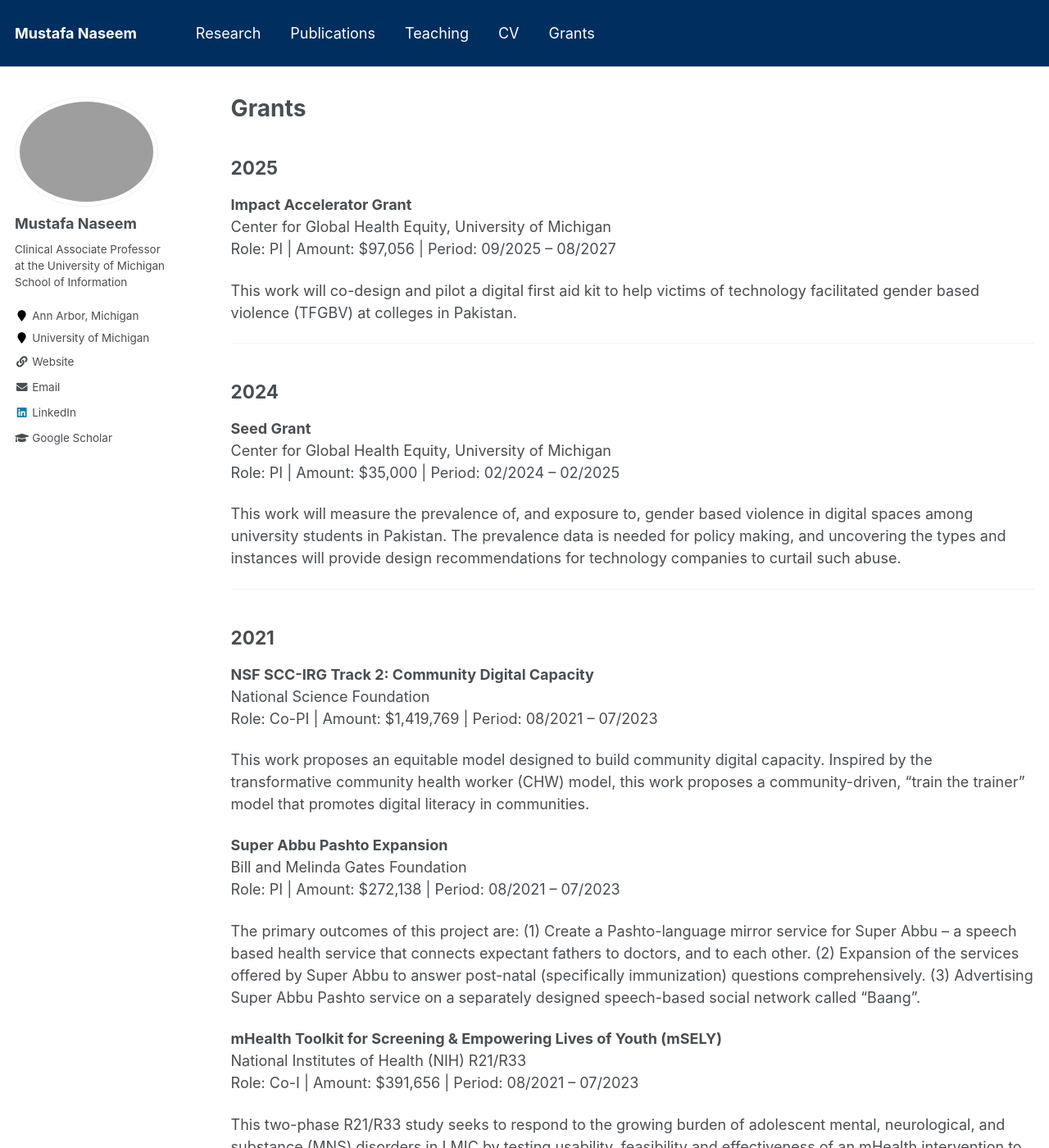
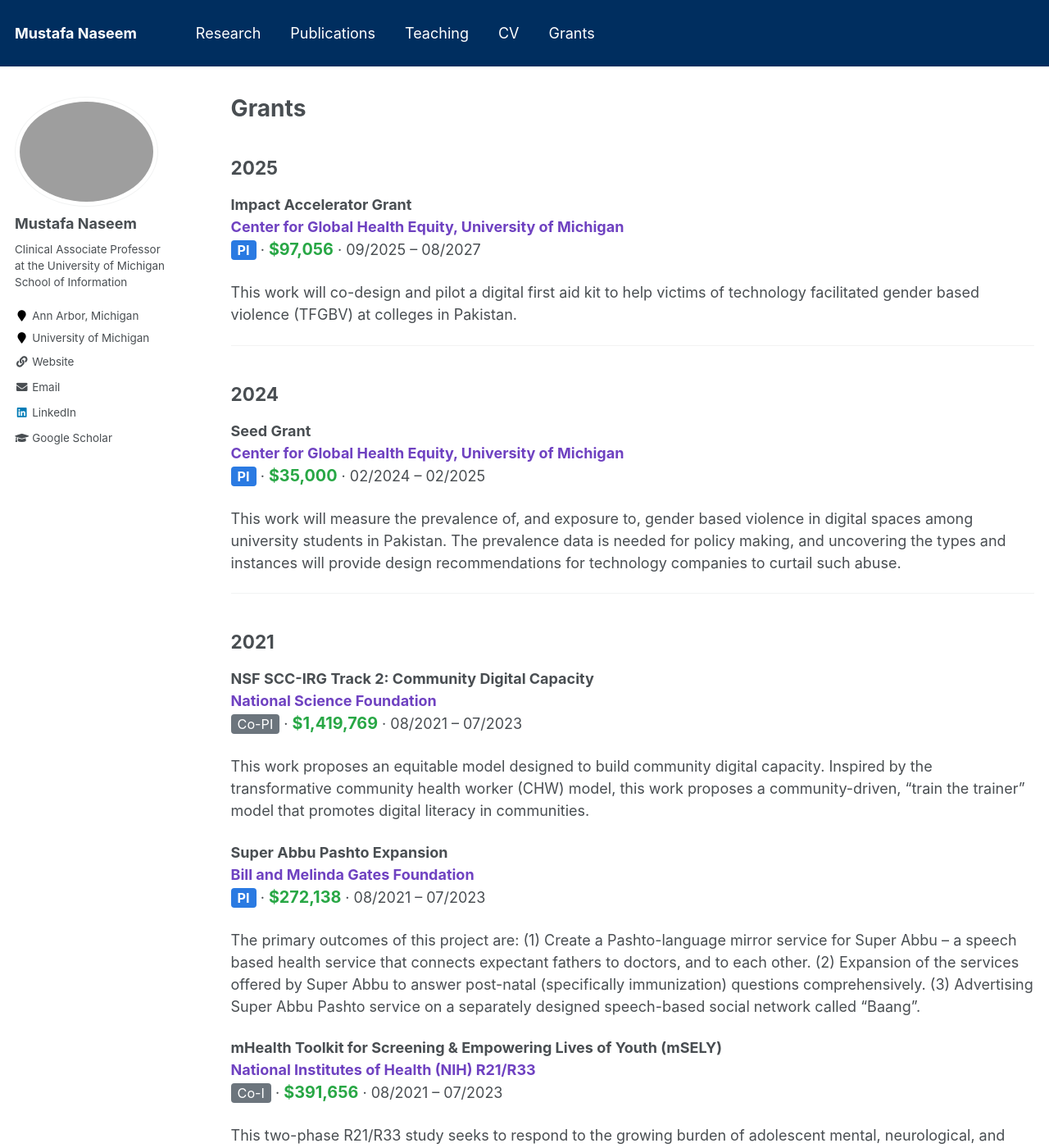
Before and after one commit to mustafanaseem/mustafanaseem.github.io, a Jekyll site: the page built from _pages/grants.md, in a window 1280 px wide and 1400 px high. Shown: the whole window at 82% size. Built offline with Jekyll 4.4.1, drawn with Linux system fonts in a browser that asks for light colours; some of the changed text lies outside the part shown.

Commit message:
Style grants page: highlight PI role (blue badge), amounts (green), funders (purple)

```diff
--- a/_pages/grants.md
+++ b/_pages/grants.md
@@ -7,11 +7,38 @@ author_profile: true
 
 {% include base_path %}
 
+<style>
+.grant-role-pi {
+  background-color: #2a7ae2;
+  color: white;
+  padding: 2px 8px;
+  border-radius: 4px;
+  font-weight: bold;
+  font-size: 0.9em;
+}
+.grant-role-copi {
+  background-color: #6c757d;
+  color: white;
+  padding: 2px 8px;
+  border-radius: 4px;
+  font-size: 0.9em;
+}
+.grant-amount {
+  color: #28a745;
+  font-weight: bold;
+  font-size: 1.1em;
+}
+.grant-funder {
+  color: #6f42c1;
+  font-weight: bold;
+}
+</style>
+
 ## 2025
 
 **Impact Accelerator Grant**
-<br>Center for Global Health Equity, University of Michigan
-<br>Role: PI | Amount: $97,056 | Period: 09/2025 – 08/2027
+<br><span class="grant-funder">Center for Global Health Equity, University of Michigan</span>
+<br><span class="grant-role-pi">PI</span> · <span class="grant-amount">$97,056</span> · 09/2025 – 08/2027
 
 This work will co-design and pilot a digital first aid kit to help victims of technology facilitated gender based violence (TFGBV) at colleges in Pakistan.
 
@@ -20,8 +47,8 @@ This work will co-design and pilot a digital first aid kit to help victims of te
 ## 2024
 
 **Seed Grant**
-<br>Center for Global Health Equity, University of Michigan
-<br>Role: PI | Amount: $35,000 | Period: 02/2024 – 02/2025
+<br><span class="grant-funder">Center for Global Health Equity, University of Michigan</span>
+<br><span class="grant-role-pi">PI</span> · <span class="grant-amount">$35,000</span> · 02/2024 – 02/2025
 
 This work will measure the prevalence of, and exposure to, gender based violence in digital spaces among university students in Pakistan. The prevalence data is needed for policy making, and uncovering the types and instances will provide design recommendations for technology companies to curtail such abuse.
 
@@ -30,20 +57,20 @@ This work will measure the prevalence of, and exposure to, gender based violence
 ## 2021
 
 **NSF SCC-IRG Track 2: Community Digital Capacity**
-<br>National Science Foundation
-<br>Role: Co-PI | Amount: $1,419,769 | Period: 08/2021 – 07/2023
+<br><span class="grant-funder">National Science Foundation</span>
+<br><span class="grant-role-copi">Co-PI</span> · <span class="grant-amount">$1,419,769</span> · 08/2021 – 07/2023
 
 This work proposes an equitable model designed to build community digital capacity. Inspired by the transformative community health worker (CHW) model, this work proposes a community-driven, "train the trainer" model that promotes digital literacy in communities.
 
 **Super Abbu Pashto Expansion**
-<br>Bill and Melinda Gates Foundation
-<br>Role: PI | Amount: $272,138 | Period: 08/2021 – 07/2023
+<br><span class="grant-funder">Bill and Melinda Gates Foundation</span>
+<br><span class="grant-role-pi">PI</span> · <span class="grant-amount">$272,138</span> · 08/2021 – 07/2023
 
 The primary outcomes of this project are: (1) Create a Pashto-language mirror service for Super Abbu – a speech based health service that connects expectant fathers to doctors, and to each other. (2) Expansion of the services offered by Super Abbu to answer post-natal (specifically immunization) questions comprehensively. (3) Advertising Super Abbu Pashto service on a separately designed speech-based social network called "Baang".
 
 **mHealth Toolkit for Screening & Empowering Lives of Youth (mSELY)**
-<br>National Institutes of Health (NIH) R21/R33
-<br>Role: Co-I | Amount: $391,656 | Period: 08/2021 – 07/2023
+<br><span class="grant-funder">National Institutes of Health (NIH) R21/R33</span>
+<br><span class="grant-role-copi">Co-I</span> · <span class="grant-amount">$391,656</span> · 08/2021 – 07/2023
 
 This two-phase R21/R33 study seeks to respond to the growing burden of adolescent mental, neurological, and substance (MNS) disorders in LMIC by testing usability, feasibility and effectiveness of an mHealth intervention to promote adolescent mental health in Kenya.
 
@@ -52,8 +79,8 @@ This two-phase R21/R33 study seeks to respond to the growing burden of adolescen
 ## 2020
 
 **How Do You Stay Sane? Creating Spaces for Refugee Mental Health**
-<br>M-Cubed, University of Michigan
-<br>Role: PI | Amount: $15,000 | Period: 01/2020 – 12/2020
+<br><span class="grant-funder">M-Cubed, University of Michigan</span>
+<br><span class="grant-role-pi">PI</span> · <span class="grant-amount">$15,000</span> · 01/2020 – 12/2020
 
 The aim of the project is to understand how refugee populations stay sane and look for help to foster their and their families' mental health, how they balance tension between maintaining their cultural or traditional ways of managing their mental health and western medicine approaches, and how they use technology in finding or applying workarounds to maintain their mental health.
 
@@ -62,8 +89,8 @@ The aim of the project is to understand how refugee populations stay sane and lo
 ## 2019
 
 **Grand Challenges Exploration Round 22: Vaccinator Supervisor Dashboard**
-<br>Bill and Melinda Gates Foundation
-<br>Role: PI | Amount: $100,000 | Period: 05/2019 – 11/2020
+<br><span class="grant-funder">Bill and Melinda Gates Foundation</span>
+<br><span class="grant-role-pi">PI</span> · <span class="grant-amount">$100,000</span> · 05/2019 – 11/2020
 
 The goal of this project is to analyze incoming immunization data, and synthesize it on an android application for vaccinator supervisors. The project involved conducting contextual inquiry interviews with vaccinator supervisors in Punjab, Pakistan, co-designing the user interface, and deploying an android app for a brief pilot.
 
@@ -72,26 +99,26 @@ The goal of this project is to analyze incoming immunization data, and synthesiz
 ## 2018
 
 **Super Abbu Randomized Control Trial**
-<br>National Institutes of Health (NIH)
-<br>Role: Co-PI | Amount: $250,000 | Period: 08/2018 – 07/2020
+<br><span class="grant-funder">National Institutes of Health (NIH)</span>
+<br><span class="grant-role-copi">Co-PI</span> · <span class="grant-amount">$250,000</span> · 08/2018 – 07/2020
 
 The goal of this project is to conduct a randomized control trial (RCT) in Punjab, Pakistan to evaluate the impact of a speech based maternal and child health (MNCH) platform called Super Abbu. The RCT involved recruiting 1600 households, performing baseline and endline surveys, and conducting a 10-month pilot with 1 control and 2 treatment arms.
 
 **Cross-Country Maternal Health Information Study**
-<br>National Academies Keck Future Initiative
-<br>Role: Co-PI | Amount: $500,000 | Period: 08/2018 – 09/2021
+<br><span class="grant-funder">National Academies Keck Future Initiative</span>
+<br><span class="grant-role-copi">Co-PI</span> · <span class="grant-amount">$500,000</span> · 08/2018 – 09/2021
 
 The goal of this project is to understand the information needs of low-income, pregnant women in Cape Town (South Africa), Detroit (USA), and Lahore (Pakistan), and to design and pilot digital technologies that can improve information delivery to this audience, with the aim to discover generalizable findings from this cross-country research study.
 
 **Grand Challenges Exploration Round 21: Immunization Anomaly Detection**
-<br>Bill and Melinda Gates Foundation
-<br>Role: PI | Amount: $100,000 | Period: 11/2018 – 04/2020
+<br><span class="grant-funder">Bill and Melinda Gates Foundation</span>
+<br><span class="grant-role-pi">PI</span> · <span class="grant-amount">$100,000</span> · 11/2018 – 04/2020
 
 The goal of this project is to create an anomaly detection system for immunization data being digitally reported in Punjab. The project collected ground truth data through surveys, designed and tested the algorithm, and piloted it with the eVaccs app in Punjab, Pakistan.
 
 **Water Quality Sensors for Community Filtration Plants**
-<br>Pakistan-US Science and Technology Cooperation Program (NAS & USAID)
-<br>Role: PI | Amount: $234,628 | Period: 09/2018 – 08/2020
+<br><span class="grant-funder">Pakistan-US Science and Technology Cooperation Program (NAS & USAID)</span>
+<br><span class="grant-role-pi">PI</span> · <span class="grant-amount">$234,628</span> · 09/2018 – 08/2020
 
 The goal of this study is to design water quality sensors and dispensing units that can be attached to community-run Water Filtration Plants funded by the Government of Punjab. The grant funded research on sensor design, user-interface and experience design, and business model generation.
 
@@ -100,14 +127,14 @@ The goal of this study is to design water quality sensors and dispensing units t
 ## 2016
 
 **Super Abbu: Speech-based Health Platform for Fathers**
-<br>UNICEF Innovation Fund
-<br>Role: Co-PI | Amount: $100,000 | Period: 11/2016 – 11/2017
+<br><span class="grant-funder">UNICEF Innovation Fund</span>
+<br><span class="grant-role-copi">Co-PI</span> · <span class="grant-amount">$100,000</span> · 11/2016 – 11/2017
 
 The goal of this project is to design a speech-based platform that allows low-literate, low-income men communicate to doctors and exchange experiences among them around Maternal and Child Health (MNCH). The grant funded the design, testing and deployment of this service, alongside scalability solutions.
 
 **International Development Design Summit (IDDS) Pakistan**
-<br>IDIN Summit Grant, MIT D-Lab
-<br>Role: PI | Amount: $30,000 | Period: 2016
+<br><span class="grant-funder">IDIN Summit Grant, MIT D-Lab</span>
+<br><span class="grant-role-pi">PI</span> · <span class="grant-amount">$30,000</span> · 2016
 
 This grant supported organizing an International Development Design Summit (IDDS) in Lahore, Pakistan where 40 participants and organizers from 15 different countries took part in creating 6 different Information and Communication Technologies (ICTs) in the sectors of health, education, agriculture and income generation.
 
@@ -116,7 +143,7 @@ This grant supported organizing an International Development Design Summit (IDDS
 ## 2015
 
 **Har Zindagi: Immunization Information System**
-<br>District Delivery Challenge Fund, DFID
-<br>Role: PI | Amount: UK £250,000 | Period: 06/2015 – 02/2017
+<br><span class="grant-funder">District Delivery Challenge Fund, DFID</span>
+<br><span class="grant-role-pi">PI</span> · <span class="grant-amount">UK £250,000</span> · 06/2015 – 02/2017
 
 This grant supported the design, development, and deployment of an Immunization Information System (IIS) that allowed for digital record creation of routine vaccinations in the field, and reminder notification to parents through SMS and robocalls. The 7-month pilot was deployed in two districts of Punjab with 17,000 children vaccinated by 50 state-appointed vaccinators. The government is now scaling up the intervention to the entire province, with 4 million children being immunized every year.
```
